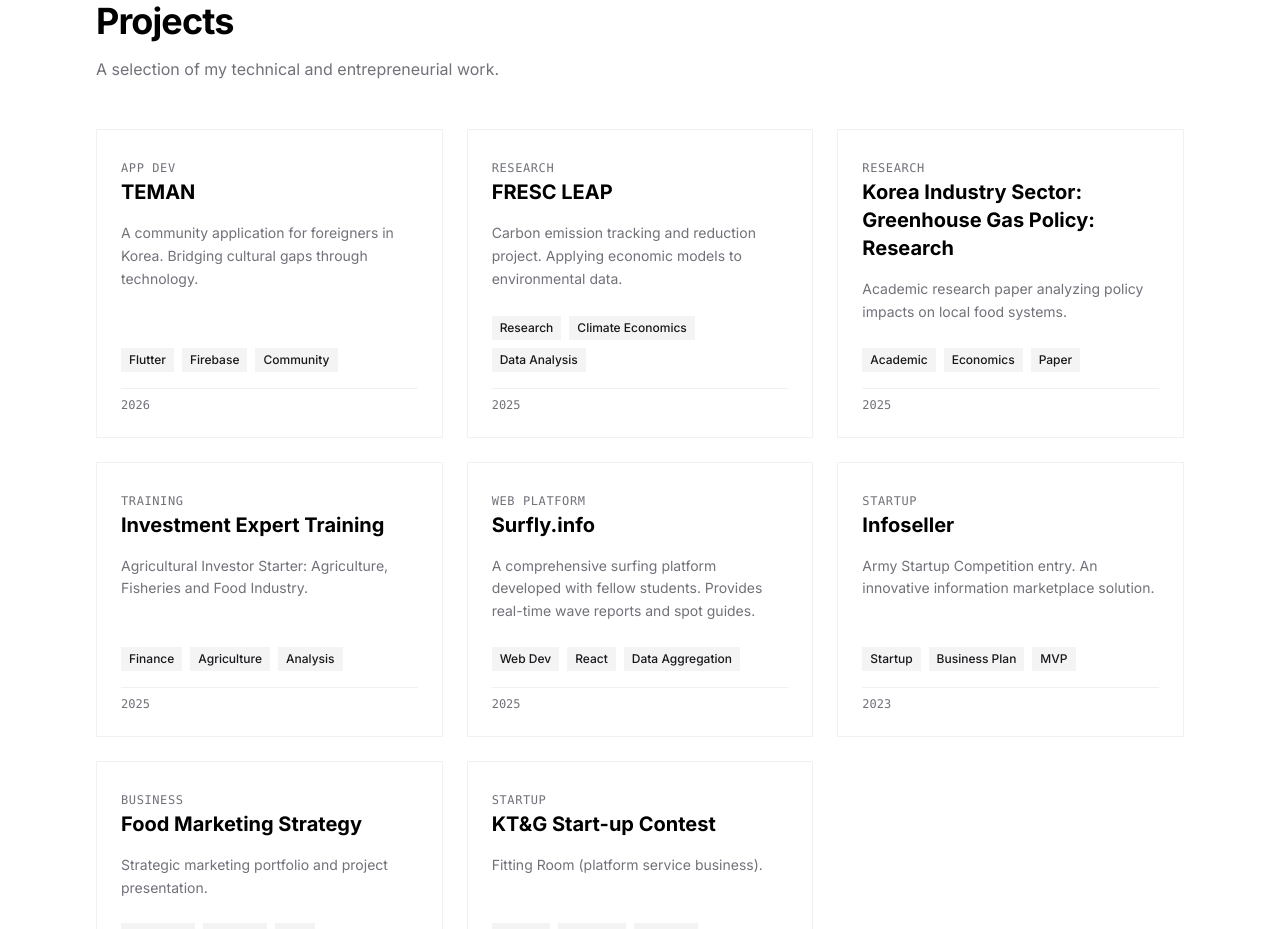
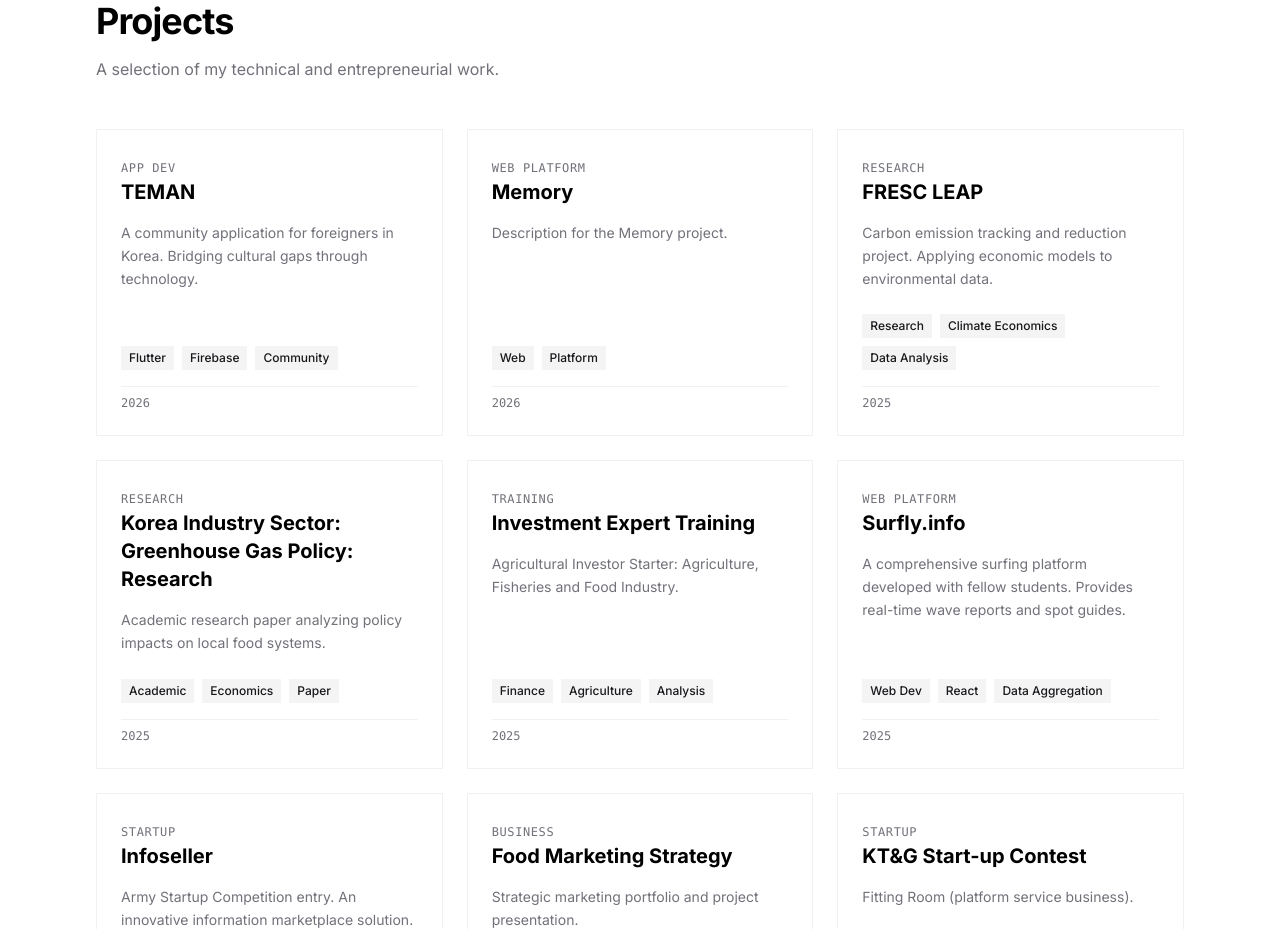
Before and after one commit to musudang/portfolio_LEE, a Next.js app: page / in a window 1280 px wide. Shown: the part 1000-1929 px from the top of the page. Built offline with nearby package versions, Linux system fonts and the light colour scheme.

Commit message:
Add Memory project with Web Platform category and placeholder links/media

```diff
--- a/src/app/page.tsx
+++ b/src/app/page.tsx
@@ -46,6 +46,24 @@ export default function Home() {
       files: [
         { name: "TEMAN Presentation", url: "/files/TEMAN_presentation.pdf.pdf" },
         { name: "TEMAN Document", url: "/files/TEMAN_presentation.pdf1.pdf" }
+      ]
+    },
+    {
+      title: "Memory",
+      description: "Description for the Memory project.",
+      tags: ["Web", "Platform"],
+      link: "#",
+      linkName: "Primary Link",
+      customLinks: [
+        { name: "Secondary Link", url: "#" }
+      ],
+      year: "2026",
+      category: "Web Platform",
+      media: [
+        { type: "image", url: "/internship.jpg" }
+      ],
+      files: [
+        { name: "Memory Document", url: "#" }
       ]
     },
     {
```
